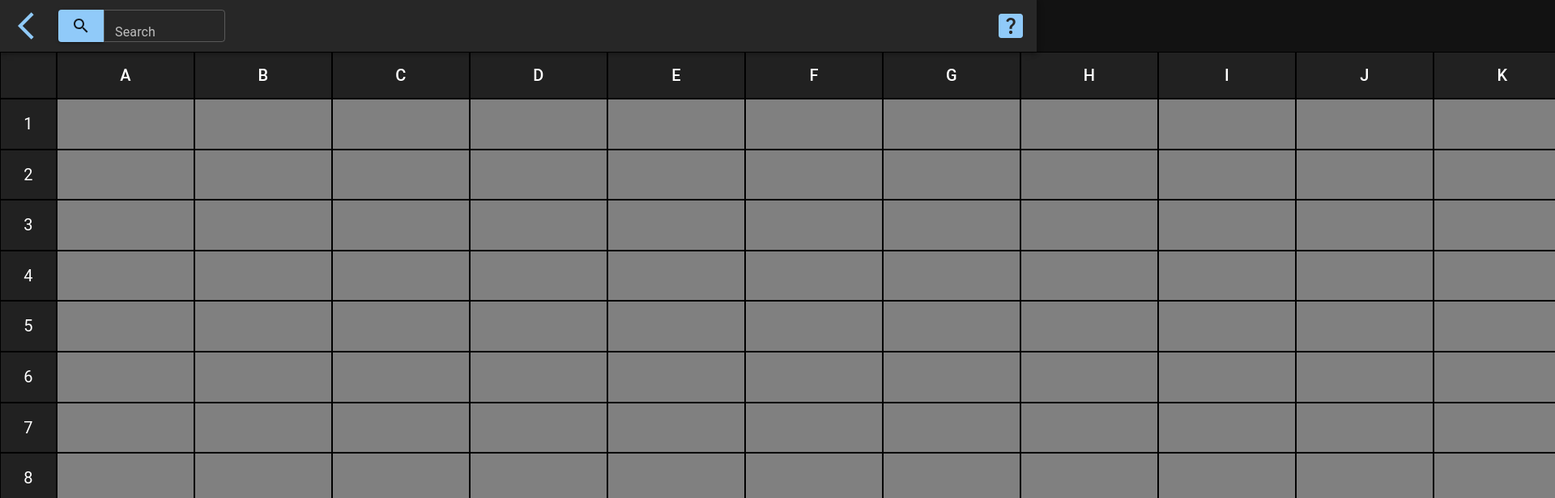
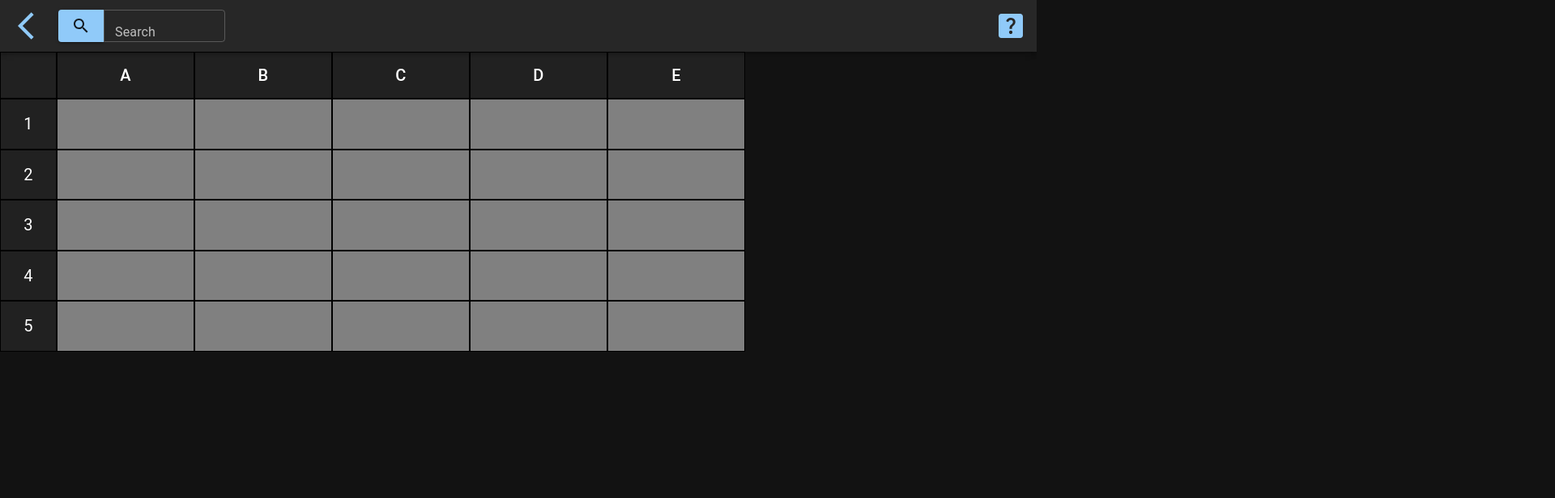
Before and after one commit to k4-100/calc, a React (Create React App) app: page /calc in a window 1280 px wide. Shown: the top 616 px of the page at 81% size, 1920 px wide, since content can reach past the window. Built offline with nearby package versions, Linux system fonts and the light colour scheme.

Commit message:
Copy before push

```diff
--- a/src/components/Sheet/CustomTable/CustomTableCell.tsx
+++ b/src/components/Sheet/CustomTable/CustomTableCell.tsx
@@ -2,6 +2,7 @@ import React, { useState, useCallback, useEffect, useRef } from "react";
 import _ from "lodash";
 import { TableCell } from "@mui/material";
 import { CellClass } from "../../../utility/Classes";
+import { ElevatorSharp } from "@mui/icons-material";
 type Props = {
   x: number;
   y: number;
@@ -17,50 +18,23 @@ const CustomTableCell: React.FC<Props> = ({
   cloneAndSetTableCell,
   getEvaluatedText,
 }) => {
-  const [text, setText] = useState<string>("");
+  // const [text, setText] = useState<string>("");
   const [clicks, setClicks] = useState<number>(0);
   const tdRef = useRef<any>(null);
 
+  /**
+   *
+   * @param el element to put caret at the end of
+   */
   const placeCaretAtEnd = (el: any) => {
-    // el.focus();
-    // if (
-    //   typeof window.getSelection != "undefined" &&
-    //   typeof document.createRange != "undefined"
-    // ) {
-    // if()
     const range = document.createRange();
     range.selectNodeContents(el);
     range.collapse(false);
     const sel: any = window.getSelection();
     sel.removeAllRanges();
     sel.addRange(range);
-    // }
-    // else if (typeof (<any>document.body).createTextRange != "undefined")      {
-    // var textRange = document.createTextRange();
-    //   textRange.moveToElementText(el);
-    //   textRange.collapse(false);
-    //   textRange.select();
-    // }
   };
 
-  useEffect(() => {
-    // if (tdRef !== null) {
-    const { current } = tdRef as any;
-    const handleDOMSubtreeModified = () => {
-      const { textContent } = tdRef.current;
-      // tdRef.current.selectionStart = textContent.length;
-      placeCaretAtEnd(tdRef.current);
-      setText(textContent);
-      console.log("textModified", textContent);
-    };
-    current.addEventListener("DOMSubtreeModified", handleDOMSubtreeModified);
-    return () =>
-      current.removeEventListener(
-        "DOMSubtreeModified",
-        handleDOMSubtreeModified
-      );
-    // }
-  }, []);
   /**
    *
    * @param x horizontal (column/cell) cell coords
@@ -71,12 +45,6 @@ const CustomTableCell: React.FC<Props> = ({
     if (clicks < 2) setClicks(clicks + 1);
   };
 
-  // useEffect(() => {
-  //   const cellDOM: any = document.querySelector(`#td-${x}-${y}`);
-  //   if (cellDOM && text !== cellDOM.textContent) {
-  //     setTimeout(() => setText(() => cellDOM.textContent), 1);
-  //   }
-  // }, [text]);
   /**
    *
    * @param x horizontal (column/cell) cell coords
@@ -89,28 +57,23 @@ const CustomTableCell: React.FC<Props> = ({
       // if keyCode is Enter save content
       if (keyCode === 13) {
         e.preventDefault();
-
-        // cloneAndSetTableCell(x, y, (cl: CellClass) => {
-        if (clicks === 2) {
-          setText(e.target.textContent);
-          // value = getEvaluatedText(e.target.textContent);
-          setClicks(0);
-        }
-        // });
-      } else {
-        // on non-ENTER key press if cell was clicked on once
-        if (clicks < 2) {
-          setClicks(2);
-        }
-        // console.log(e);
-        const { textContent } = tdRef.current as any;
-        const cellDOM: any = document.querySelector(`#${e.target.id}`);
-        setText(() => cellDOM.textContent);
+        cloneAndSetTableCell(x, y, (cl: CellClass) => {
+          if (clicks === 2) {
+            const { textContent } = tdRef.current;
+            cl.text = textContent;
+            cl.value = getEvaluatedText(textContent);
+          } else if (clicks === 1) setClicks(2);
+        });
+        setClicks(0);
       }
 
-      // console.log(e.target.textContent);
-      // console.log(e.target);
-      // console.log(e);
+      // setClicks(2);
+      // else {
+      //   if (clicks === 1) {
+      //     setClicks(2);
+      //     //   placeCaretAtEnd(tdRef.current);
+      //   }
+      // }
     },
     [cloneAndSetTableCell, getEvaluatedText]
   );
@@ -124,10 +87,11 @@ const CustomTableCell: React.FC<Props> = ({
   const handleCellBlur = (x: number, y: number, e: any) => {
     console.log("lost focus");
     cloneAndSetTableCell(x, y, (cl: CellClass) => {
-      const _cell = _.cloneDeep(cl);
       if (clicks === 2) {
-        _cell.text = e.target.textContent;
-        _cell.value = getEvaluatedText(e.target.textContent);
+        const { textContent } = tdRef.current;
+        console.log("textContent", textContent);
+        cl.text = textContent;
+        cl.value = getEvaluatedText(textContent);
       }
       setClicks(0);
     });
@@ -140,9 +104,9 @@ const CustomTableCell: React.FC<Props> = ({
       id={`td-${x}-${y}`}
       contentEditable
       suppressContentEditableWarning
-      // onBlur={(e) => handleCellBlur(x, y, e)}
+      onClick={(e) => handleCellClick(x, y, e)}
       onKeyDown={(e) => handleCellKeyDown(x, y, e)}
-      // onClick={(e) => handleCellClick(x, y, e)}
+      onBlur={(e) => handleCellBlur(x, y, e)}
       sx={{
         // position: data.clicks === 0 ? "" : "absolute",
         backgroundColor: cell.wasFound ? "red" : `grey !important`,
@@ -163,8 +127,7 @@ const CustomTableCell: React.FC<Props> = ({
         whiteSpace: "nowrap",
       }}
     >
-      {text}
-      {/* {clicks === 2 ? text : cell.value} */}
+      {clicks === 2 ? cell.text : cell.value}
     </TableCell>
   );
 };
--- a/src/components/Sheet/CustomTable/index.tsx
+++ b/src/components/Sheet/CustomTable/index.tsx
@@ -159,7 +159,7 @@ const CustomTable: React.FC = () => {
   //   });
   // };
 
-  const table: TableClass = _.cloneDeep(sheet.tables[tableIndex]);
+  const table: TableClass = sheet.tables[tableIndex];
   return (
     <div className="CustomTable">
       <Table
@@ -221,6 +221,7 @@ const CustomTable: React.FC = () => {
                   cell={cell}
                   cloneAndSetTableCell={cloneAndSetTableCell}
                   getEvaluatedText={getEvaluatedText}
+                  key={`td-${x}-${y}`}
                   // handleCellBlur={handleCellBlur}
                   // handleCellKeyDown={handleCellKeyDown}
                   // handleCellClick={handleCellClick}
--- a/src/utility/Classes.ts
+++ b/src/utility/Classes.ts
@@ -81,7 +81,7 @@ export class SheetClass {
    * constructs sheet with default table and an id
    */
   constructor() {
-    this.tables = [new TableClass(26, 26, "first")];
+    this.tables = [new TableClass(5, 5, "first")];
     this.id = "first";
     this.mainTabID = "first";
   }
```
